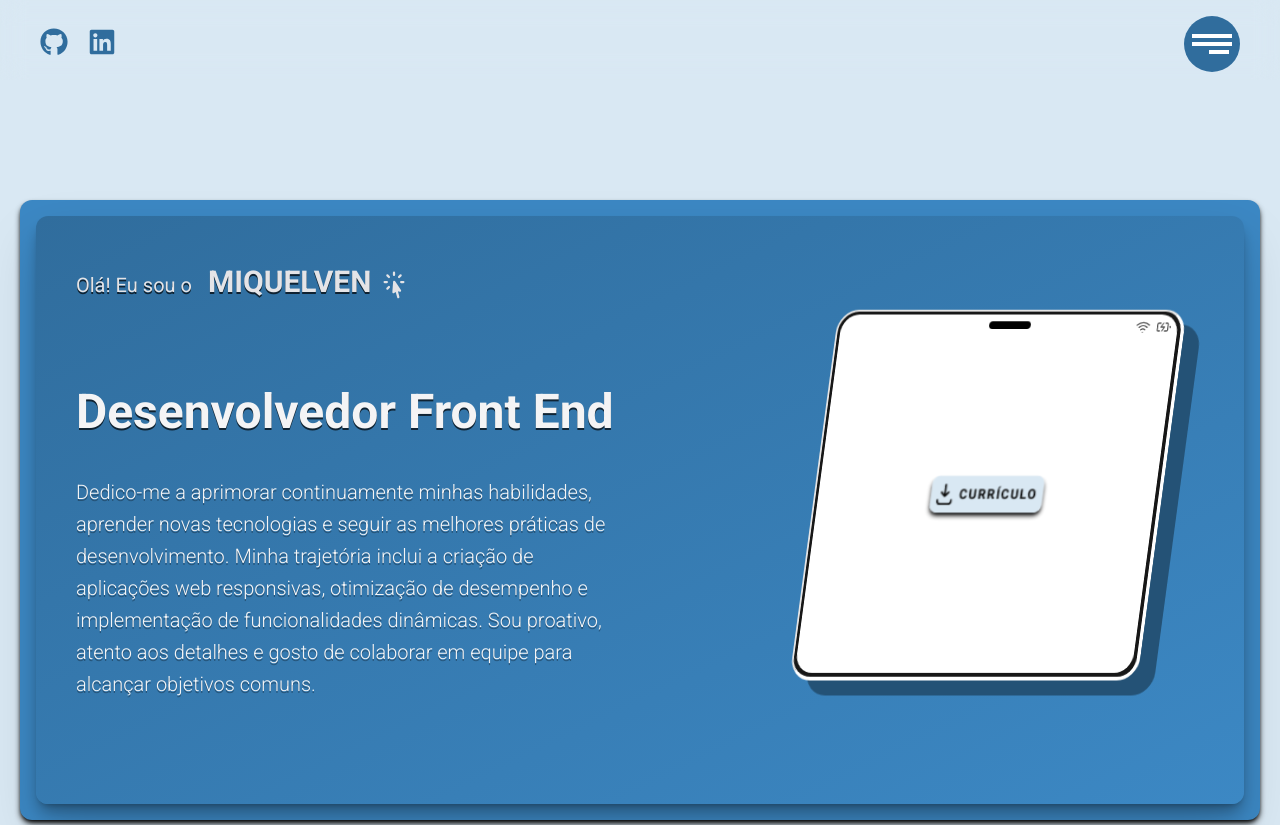
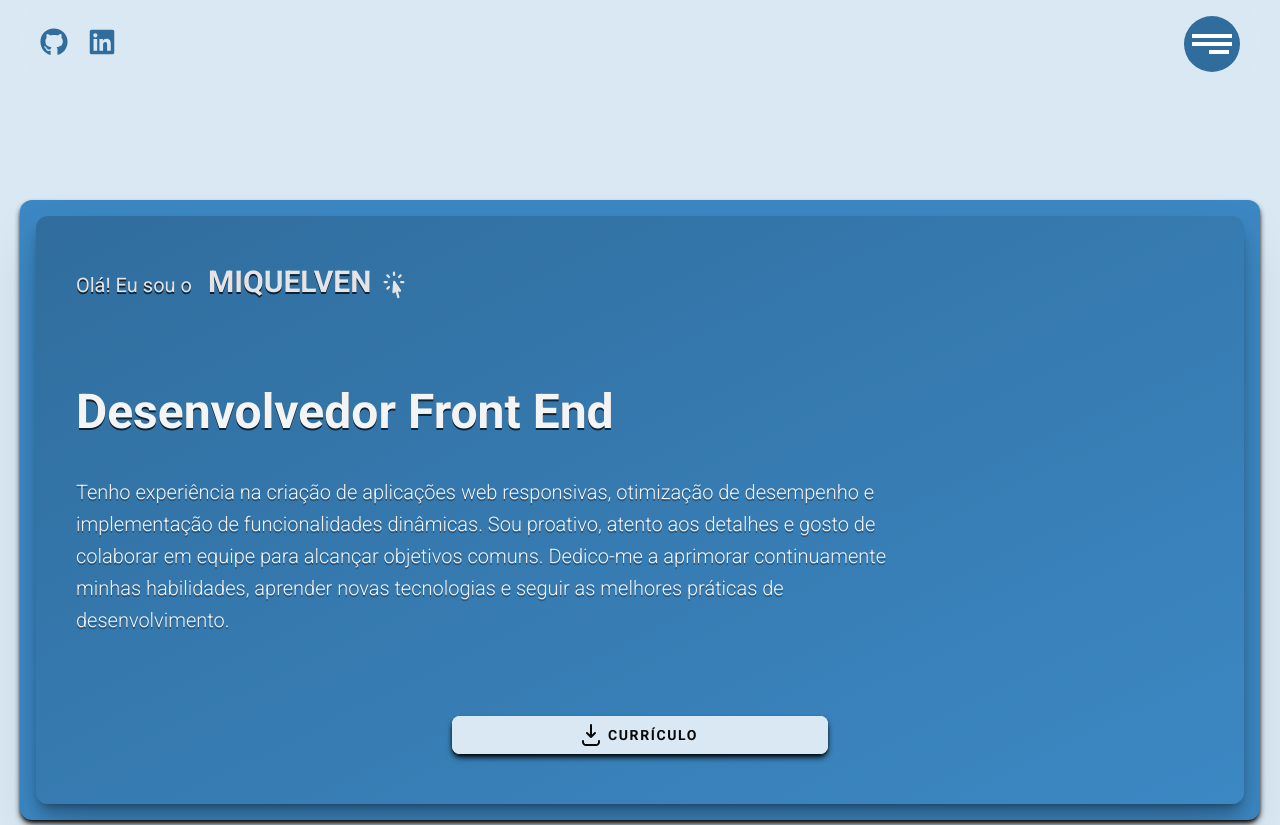
Before and after one commit to miquelven/Portifolio, a React (Vite) app: page / in a window 1280 px wide. Shown: the top 825 px of the page. Built offline with nearby package versions, Linux system fonts and the light colour scheme.

Commit message:
style: change layout hero

```diff
--- a/src/components/Hero/CardHero/index.jsx
+++ b/src/components/Hero/CardHero/index.jsx
@@ -1,7 +1,6 @@
 import React, { useRef, useState } from "react";
 import { motion } from "framer-motion";
 import DecorationText from "../DecorationText";
-import FloatingPhone from "../FloatPhone";
 import DownloadButton from "../../DownloadButton";
 
 export default function CardHero() {
@@ -62,9 +61,9 @@ const TiltCard = () => {
           transform: "translateZ(75px)",
           transformStyle: "preserve-3d",
         }}
-        className="absolute inset-4  rounded-xl flex  justify-center items-start drop-shadow-2xl shadow-lg bg-gradient-to-br from-[#306d9d] to-[#3c88c4] shadow-black/30 max-xl:flex-col"
+        className="absolute inset-4  rounded-xl flex  items-start drop-shadow-2xl shadow-lg bg-gradient-to-br from-[#306d9d] to-[#3c88c4] shadow-black/30 max-xl:flex-col"
       >
-        <div className="flex-1 flex flex-col justify-center p-10 max-sm:py-4 max-sm:justify-start max-[490px]:px-5 ">
+        <div className="  w-full flex flex-col  justify-center p-10 max-sm:py-4 max-sm:justify-start max-[490px]:px-5 ">
           <h3
             className="text-xl  [text-shadow:_0_2px_0_rgb(0_0_0_/70%)] font-medium text-zinc-200 mb-20 max-sm:mb-10 max-[490px]:text-base max-[490px]:flex max-[490px]:items-center max-[420px]:text-sm  max-[420px]:mb-6 max-[375px]:mb-4 max-[375px]:text-xs"
             data-aos="fade-right"
@@ -81,29 +80,19 @@ const TiltCard = () => {
             Desenvolvedor Front End
           </h1>
           <p
-            className="text-zinc-100 text-xl leading-8 font-light w-[550px] [text-shadow:_0_2px_0_rgb(0_0_0_/30%)] max-xl:w-3/4 max-md:w-full max-sm:text-lg max-[490px]:text-base max-[375px]:text-sm"
+            className="text-zinc-100 text-xl mb-20 leading-8 font-light w-[850px] [text-shadow:_0_2px_0_rgb(0_0_0_/30%)] max-xl:w-3/4 max-md:w-full max-sm:text-lg max-[490px]:text-base max-[375px]:text-sm max-[375px]:mb-8"
             data-aos="fade-right"
             data-aos-delay="500"
           >
-            Dedico-me a aprimorar continuamente minhas habilidades, aprender
-            novas tecnologias e seguir as melhores práticas de desenvolvimento.
-            Minha trajetória inclui a criação de aplicações web responsivas,
+            Tenho experiência na criação de aplicações web responsivas,
             otimização de desempenho e implementação de funcionalidades
             dinâmicas. Sou proativo, atento aos detalhes e gosto de colaborar em
-            equipe para alcançar objetivos comuns.
+            equipe para alcançar objetivos comuns. Dedico-me a aprimorar
+            continuamente minhas habilidades, aprender novas tecnologias e
+            seguir as melhores práticas de desenvolvimento.
           </p>
-
-          <div className="relative hidden max-sm:block mt-20 ">
-            <DownloadButton />
-          </div>
-        </div>
-        <div
-          className="
-           hidden h-full  justify-end items-center px-10 max-xl:w-full max-xl:justify-center max-[490px]:pl-6 max-[490px]:pr-2 sm:flex-1 sm:flex"
-          data-aos="zoom-in"
-          data-aos-delay="700"
-        >
-          <FloatingPhone />
+          <DownloadButton />
+          <div className="relative hidden max-sm:block mt-20 "></div>
         </div>
       </div>
     </motion.div>
```
